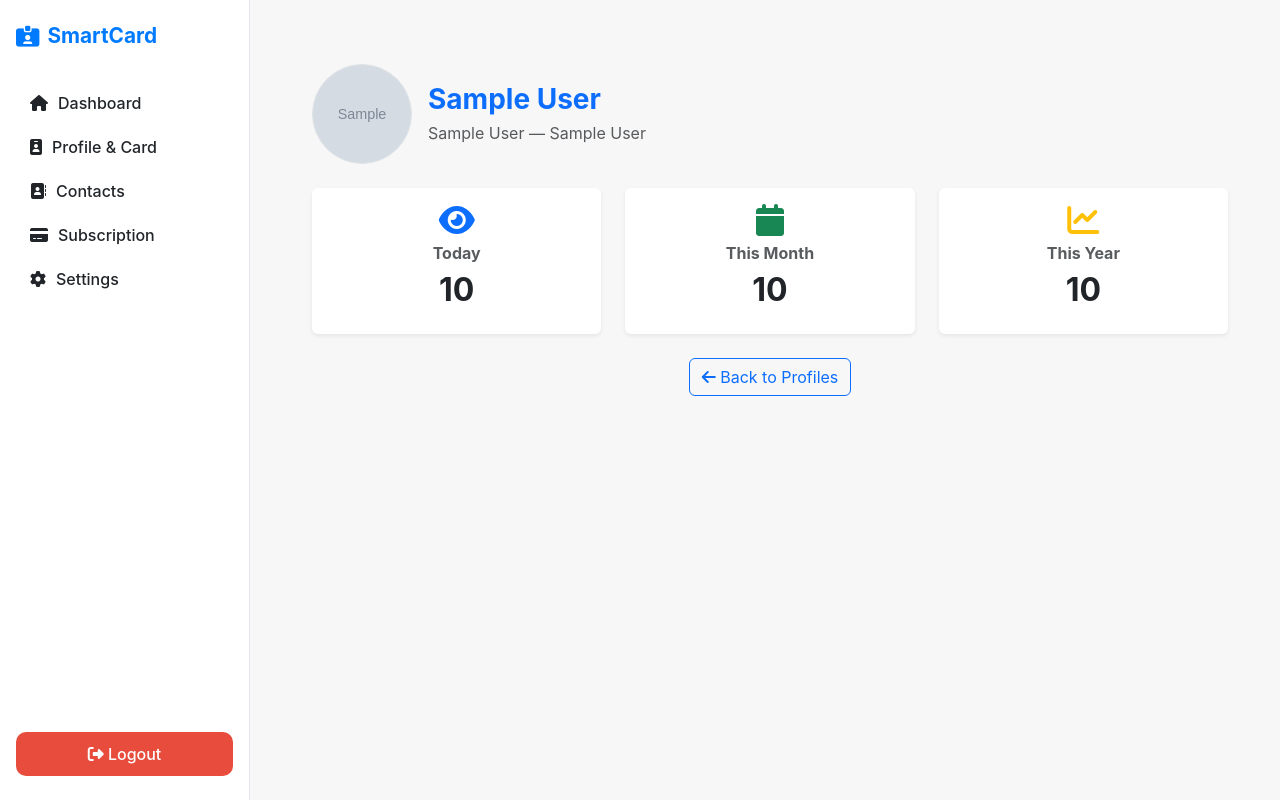
After one commit to engrrasel/smartcard, a Django app: page /profile/1/dashboard/ in a window 1280 px wide. The commit adds this page. Run offline with Django 5.2, Linux system fonts and the light colour scheme; a user stored in the database is signed in; tables that the repository leaves empty hold one stand-in row (values such as "Sample post"); grey boxes marked "Sample" are stand-in pictures; some libraries are stand-ins or nearby versions.

Commit message:
profile & card page updated and individual profile dashboard created

```diff
--- a/app_accounts/models.py
+++ b/app_accounts/models.py
@@ -72,6 +72,8 @@ class CustomUser(AbstractBaseUser, PermissionsMixin):
 
 # 🟨 User Profile Model
 
+from datetime import date
+
 class UserProfile(models.Model):
     user = models.ForeignKey(settings.AUTH_USER_MODEL, on_delete=models.CASCADE)
     full_name = models.CharField(max_length=150, blank=True, null=True)
@@ -87,6 +89,12 @@ class UserProfile(models.Model):
     linkedin = models.URLField(blank=True, null=True)
     instagram = models.URLField(blank=True, null=True)
     website = models.URLField(blank=True, null=True)
+
+    # 🟢 New Fields for Analytics
+    daily_views = models.PositiveIntegerField(default=0)
+    monthly_views = models.PositiveIntegerField(default=0)
+    yearly_views = models.PositiveIntegerField(default=0)
+    last_viewed = models.DateField(blank=True, null=True)
 
     updated_at = models.DateTimeField(auto_now=True)
 
@@ -107,12 +115,10 @@ class UserProfile(models.Model):
             self.username = username
         super().save(*args, **kwargs)
 
-    # ✅ Public profile URL
     def get_absolute_url(self):
-        # fallback যদি username না থাকে
         if not self.username:
             return reverse("app_accounts:dashboard")
-        return reverse("app_account:public_profile", args=[self.username])
+        return reverse("app_accounts:public_profile", args=[self.username])
 
     def __str__(self):
         return self.full_name or self.user.email
--- a/app_accounts/templates/accounts/dashboard.html
+++ b/app_accounts/templates/accounts/dashboard.html
@@ -10,7 +10,7 @@
             Welcome, {{ user.get_full_name|default:user.email|title }}
         </h3>
         <p class="text-muted mb-0">
-            Glad to see you back! Here’s your account overview 👇
+            Glad to see you back! Here’s your account overview.
         </p>
     </div>
 
--- /dev/null
+++ b/app_accounts/templates/accounts/profile_and_card_dashboard.html
@@ -0,0 +1,90 @@
+{% extends "dashboard/dashboard_base.html" %}
+{% block title %}{{ profile.full_name }} — Dashboard{% endblock %}
+{% block content %}
+
+<div class="container py-4">
+
+    <!-- Header -->
+    <div class="d-flex align-items-center mb-4">
+        <img src="{% if profile.profile_picture %}{{ profile.profile_picture.url }}{% else %}https://via.placeholder.com/100{% endif %}"
+             class="rounded-circle border me-3" width="100" height="100" alt="Profile Picture">
+        <div>
+            <h3 class="fw-bold text-primary mb-1">{{ profile.full_name|default:"Unnamed Profile" }}</h3>
+            <p class="text-muted mb-0">{{ profile.job_title|default:"No designation" }} — {{ profile.company_name|default:"N/A" }}</p>
+        </div>
+    </div>
+
+    <!-- Stats Cards -->
+    <div class="row g-4">
+        <div class="col-md-4">
+            <div class="card stat-card text-center border-0 shadow-sm">
+                <div class="card-body">
+                    <i class="fa-solid fa-eye fa-2x text-primary mb-2"></i>
+                    <h6 class="fw-bold text-muted">Today</h6>
+                    <h2 class="counter text-dark" data-target="{{ daily_views }}">0</h2>
+                </div>
+            </div>
+        </div>
+        <div class="col-md-4">
+            <div class="card stat-card text-center border-0 shadow-sm">
+                <div class="card-body">
+                    <i class="fa-solid fa-calendar fa-2x text-success mb-2"></i>
+                    <h6 class="fw-bold text-muted">This Month</h6>
+                    <h2 class="counter text-dark" data-target="{{ monthly_views }}">0</h2>
+                </div>
+            </div>
+        </div>
+        <div class="col-md-4">
+            <div class="card stat-card text-center border-0 shadow-sm">
+                <div class="card-body">
+                    <i class="fa-solid fa-chart-line fa-2x text-warning mb-2"></i>
+                    <h6 class="fw-bold text-muted">This Year</h6>
+                    <h2 class="counter text-dark" data-target="{{ yearly_views }}">0</h2>
+                </div>
+            </div>
+        </div>
+    </div>
+
+    <!-- Back Button -->
+    <div class="text-center mt-4">
+        <a href="{% url 'app_accounts:profile_and_card' %}" class="btn btn-outline-primary">
+            <i class="fa-solid fa-arrow-left"></i> Back to Profiles
+        </a>
+    </div>
+
+</div>
+
+<style>
+.stat-card {
+    transition: all 0.3s ease;
+}
+.stat-card:hover {
+    transform: translateY(-5px);
+    box-shadow: 0 0.8rem 1.5rem rgba(0,0,0,0.1);
+}
+.counter {
+    font-weight: 700;
+    font-size: 2rem;
+}
+</style>
+
+<script>
+document.addEventListener("DOMContentLoaded", () => {
+  const counters = document.querySelectorAll(".counter");
+  counters.forEach(counter => {
+    const updateCount = () => {
+      const target = +counter.getAttribute("data-target");
+      const count = +counter.innerText;
+      const increment = Math.max(1, target / 60);
+      if (count < target) {
+        counter.innerText = Math.ceil(count + increment);
+        setTimeout(updateCount, 25);
+      } else {
+        counter.innerText = target;
+      }
+    };
+    updateCount();
+  });
+});
+</script>
+{% endblock %}
--- a/app_accounts/urls.py
+++ b/app_accounts/urls.py
@@ -32,6 +32,9 @@ urlpatterns = [
     path('subscription/', views.subscription, name='subscription'),
     path('settings/', views.settings, name='settings'),
 
+    # 🧭 Profile Analytics Dashboard
+    path('profile/<int:pk>/dashboard/', views.profile_and_card_dashboard, name='profile_and_card_dashboard'),
+
     # 🌐 Public Profile (⚠️ keep LAST)
     path('user/<slug:username>/', views.public_profile, name='public_profile'),
 ]
--- a/app_accounts/views.py
+++ b/app_accounts/views.py
@@ -221,17 +221,37 @@ def remove_profile_picture(request, pk):
 # -----------------------------
 # 🟢 Public Profile + QR + vCard
 # -----------------------------
+from datetime import date
+
 def public_profile(request, username):
     profile = get_object_or_404(UserProfile, username=username)
+    today = date.today()
+
+    # 🟢 View Tracking Logic
+    if profile.last_viewed != today:
+        # নতুন দিন শুরু হলে daily views reset হবে
+        profile.daily_views = 1
+        profile.last_viewed = today
+    else:
+        profile.daily_views += 1
+
+    # মাসিক ও বার্ষিক ভিউ আপডেট
+    profile.monthly_views += 1
+    profile.yearly_views += 1
+    profile.save()
+
+    # ✅ Public Profile URL
     profile_url = request.build_absolute_uri(
         reverse("app_accounts:public_profile", args=[username])
     )
 
+    # ✅ Generate QR Code
     qr = qrcode.make(profile_url)
     buffer = BytesIO()
     qr.save(buffer, format="PNG")
     qr_code_data = base64.b64encode(buffer.getvalue()).decode()
 
+    # ✅ vCard Data
     vcard_data = f"""BEGIN:VCARD
 VERSION:3.0
 N:{profile.full_name or ""}
@@ -249,7 +269,6 @@ END:VCARD
         "vcard_data": vcard_data,
     }
     return render(request, "accounts/public_profile.html", context)
-
 
 @login_required
 def delete_profile(request, pk):
@@ -305,3 +324,21 @@ def subscription(request):
 
 def settings(request):
     return render(request, "dashboard/settings.html")
+
+
+@login_required
+def profile_and_card_dashboard(request, pk):
+    profile = get_object_or_404(UserProfile, pk=pk, user=request.user)
+
+    # Dummy data – পরবর্তীতে analytics যুক্ত করতে পারো
+    daily_views = getattr(profile, "daily_views", 15)
+    monthly_views = getattr(profile, "monthly_views", 220)
+    yearly_views = getattr(profile, "yearly_views", 3520)
+
+    context = {
+        "profile": profile,
+        "daily_views": daily_views,
+        "monthly_views": monthly_views,
+        "yearly_views": yearly_views,
+    }
+    return render(request, "accounts/profile_and_card_dashboard.html", context)
```
Also changed, not shown: app_accounts/templates/accounts/profile_&_card.html (+134 -23 lines), app_accounts/migrations/0013_userprofile_daily_views_userprofile_last_viewed_and_more.py (added).
